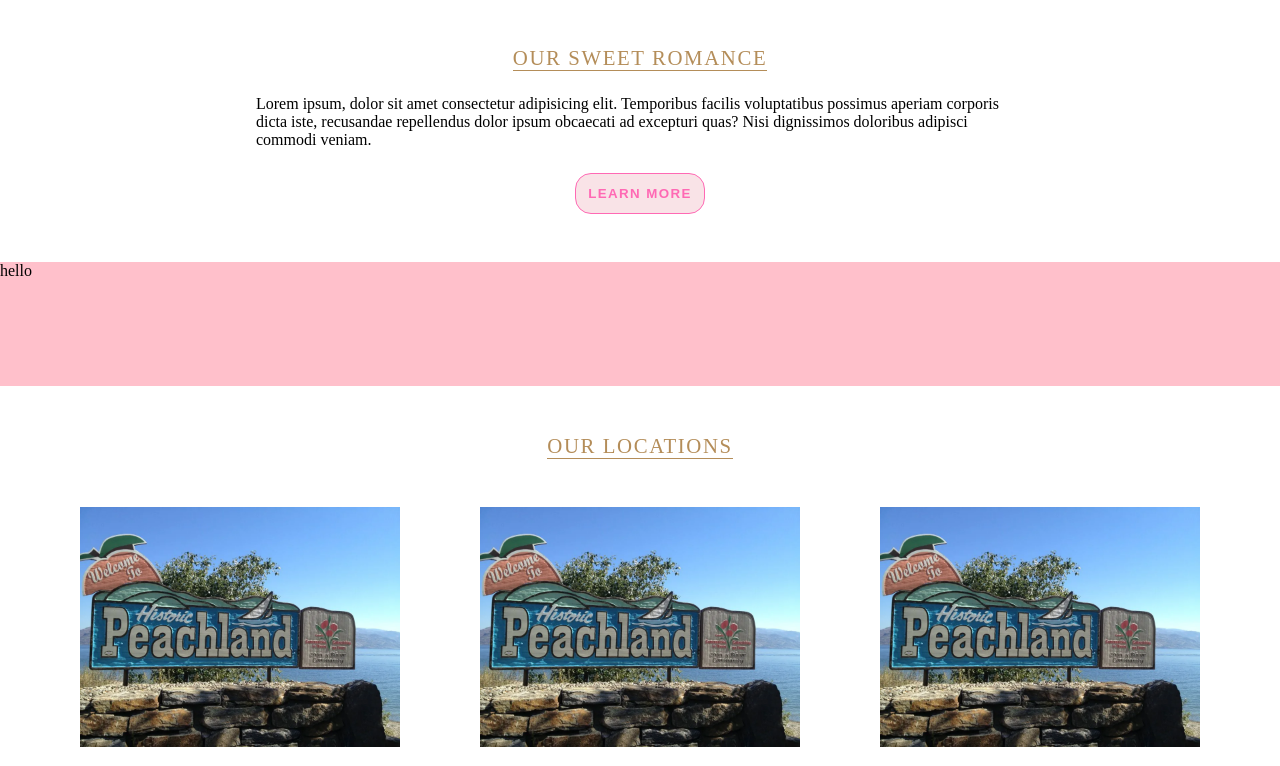
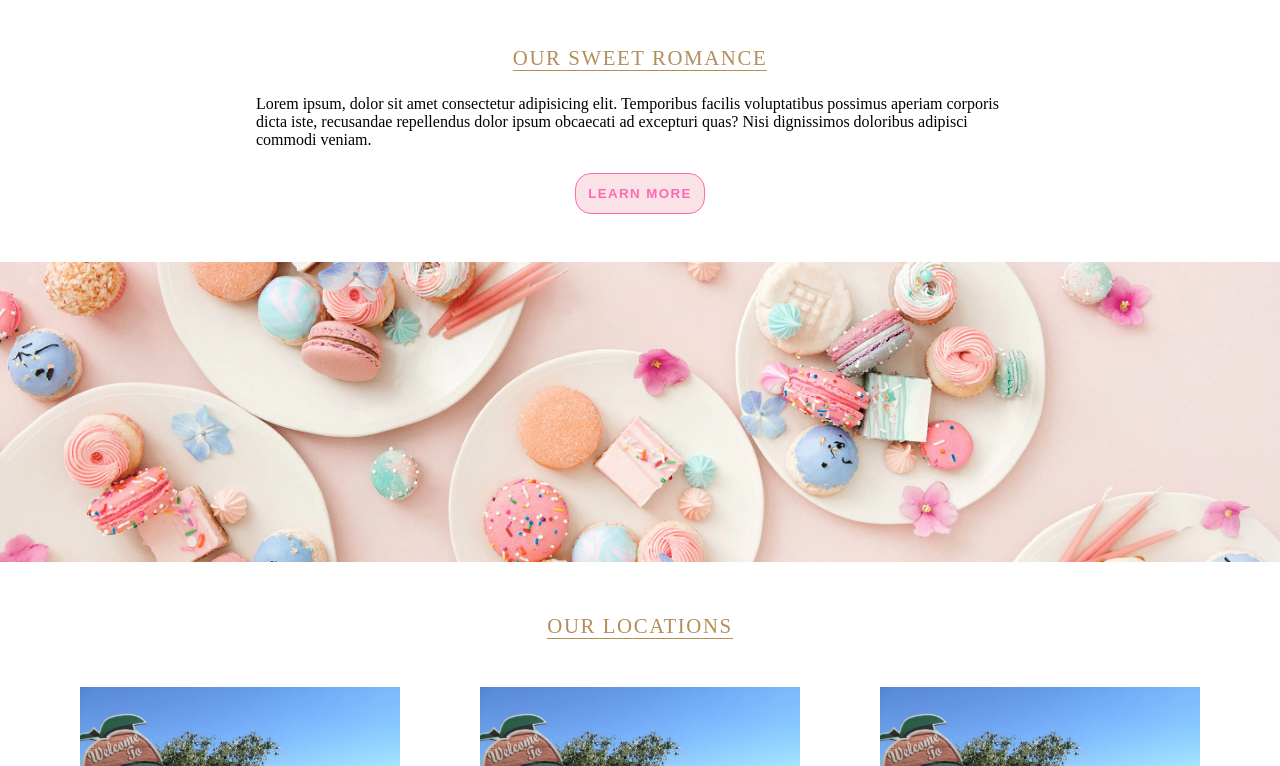
Before and after one commit to Smoopfrog/asweetromance, a React (Create React App) app: page / in a window 1280 px wide. Shown: the part 591-1357 px from the top of the page. Built offline with nearby package versions, Linux system fonts and the light colour scheme.

Commit message:
add banner img

```diff
--- a/src/Components/Banner.jsx
+++ b/src/Components/Banner.jsx
@@ -1,9 +1,10 @@
 import "../Styles/Banner.css";
+import banner from "../Assets/banner.webp";
 
 const Banner = () => {
   return (
     <div className="banner">
-      <div>hello</div>
+      <img className="banner-img" src={banner} alt="" />
     </div>
   );
 };
--- a/src/Styles/Banner.css
+++ b/src/Styles/Banner.css
@@ -1,5 +1,10 @@
 .banner {
-  height: 124px;
   width: 100%;
-  background-color: pink;
+}
+
+.banner-img {
+  -o-object-fit: cover;
+     object-fit: cover;
+  width: 100%;
+  height: auto;
 }/*# sourceMappingURL=Banner.css.map */
--- a/src/Styles/Banner.scss
+++ b/src/Styles/Banner.scss
@@ -1,5 +1,9 @@
 .banner {
-  height: 124px;
   width: 100%;
-  background-color: pink;
 }
+
+.banner-img {
+  object-fit: cover;
+  width: 100%;
+  height: auto;
+}
```
Also changed, not shown: src/Assets/banner.webp, 1 other file (tests, documents, lock files or other folders).
